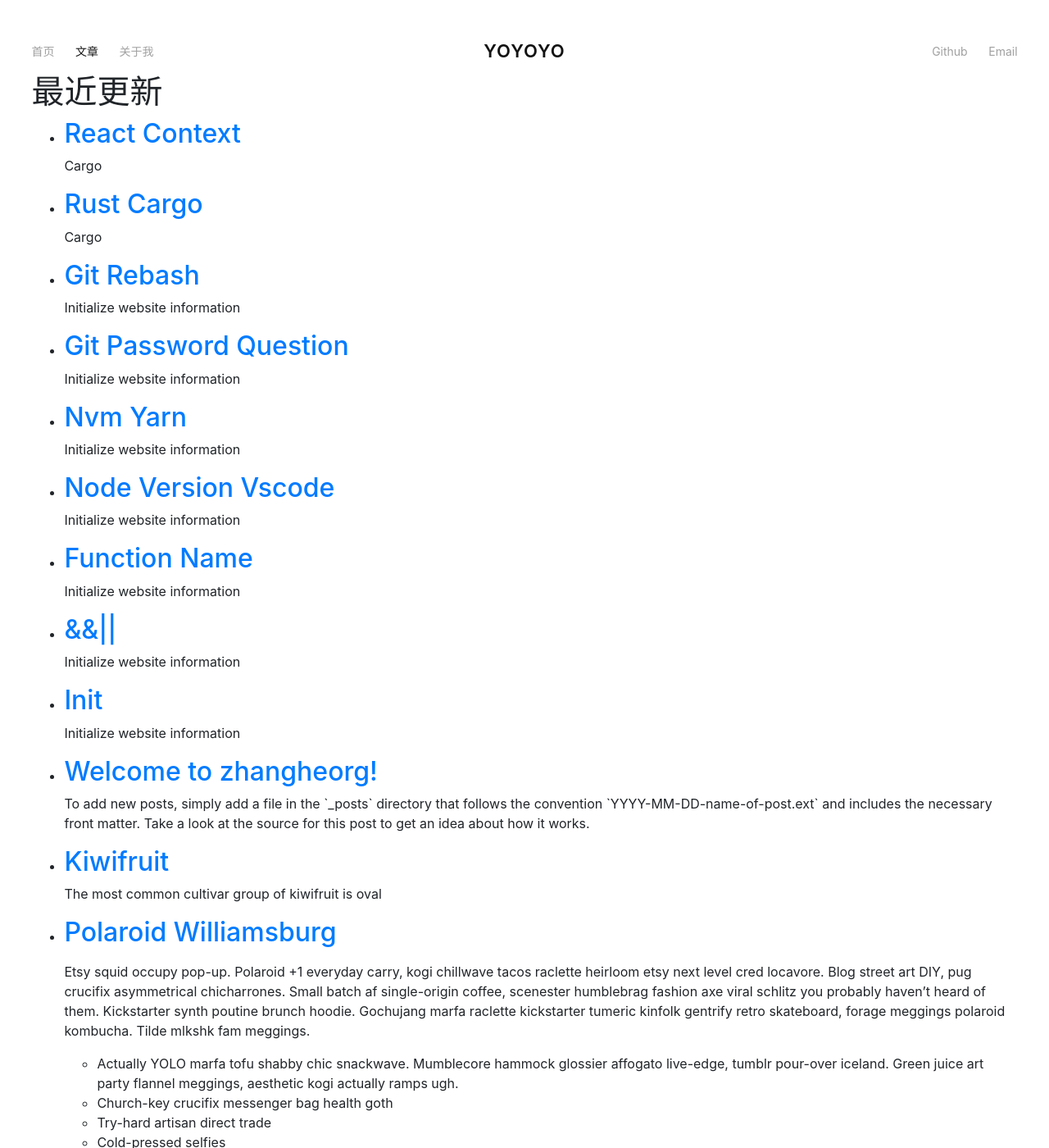
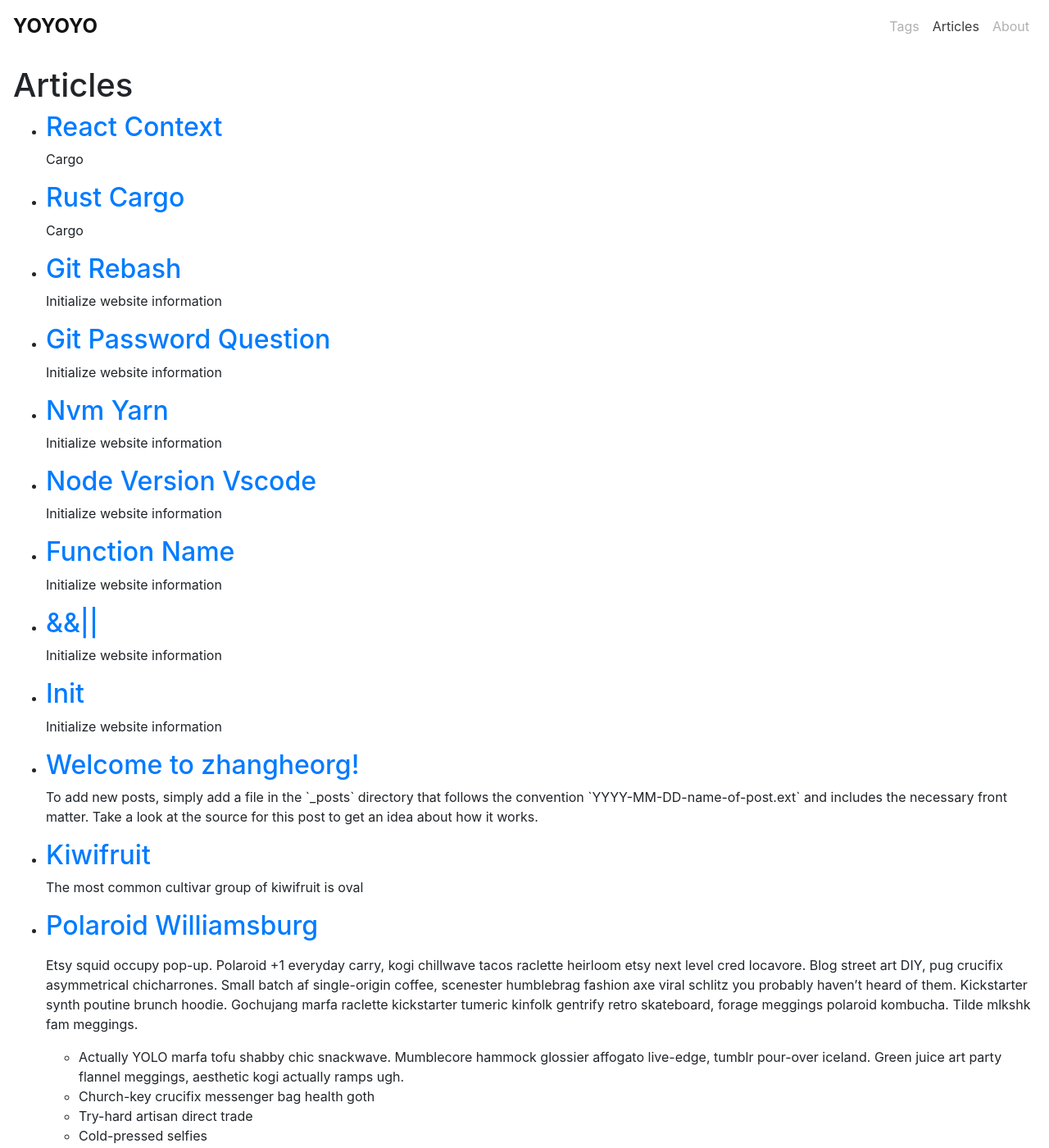
Before and after one commit to zh30/yoyoyo, a Jekyll site: the page built from articles.html, in a window 1280 px wide and 1400 px high. Shown: the whole window at 82% size. Built offline with Jekyll 4.4.1, drawn with Linux system fonts in a browser that asks for light colours.

Commit message:
perf(header.scss): 优化导航样式

```diff
--- a/_data/navigation.yml
+++ b/_data/navigation.yml
@@ -1,6 +1,6 @@
-- name: 首页
-  link: /
-- name: 文章
-  link: /blog.html
-- name: 关于我
+- name: Tags
+  link: /tags.html
+- name: Articles
+  link: /articles.html
+- name: About
   link: /about.html
--- a/_includes/header.html
+++ b/_includes/header.html
@@ -1,13 +1,4 @@
 <header class="yoyoyo-header">
+  <a class="yoyoyo-header-logo" href="{{ site.baseurl }}/">YOYOYO</a>
   {% include navigation.html %}
-  <a class="yoyoyo-header-logo" href="{{ site.baseurl }}/">YOYOYO</a>
-  <div class="header-contact">
-    <a
-      href="https://github.com/hertzZhang"
-      target="_blank"
-      rel="noopener noreferrer"
-      >Github</a
-    >
-    <a href="mailto:{{ site.email }}">Email</a>
-  </div>
 </header>
--- a/_sass/body.scss
+++ b/_sass/body.scss
@@ -1,6 +1,5 @@
 body {
-  // opacity: 0;
-  padding: 3vw;
+  padding: 80px 16px 16px;
   padding-bottom: constant(safe-area-inset-bottom);
   padding-bottom: env(safe-area-inset-bottom);
   transition: opacity 380ms;
@@ -11,12 +10,8 @@ body {
     transition: all ease-in-out 380ms;
   }
 
-  &.render {
-    // opacity: 1;
-
-    main {
-      opacity: 1;
-      transform: translateY(0vh);
-    }
+  &.render main {
+    opacity: 1;
+    transform: translateY(0vh);
   }
 }
--- a/_sass/header.scss
+++ b/_sass/header.scss
@@ -1,11 +1,15 @@
 .yoyoyo-header {
+  position: fixed;
+  top: 0;
+  left: 0;
+  right: 0;
   display: flex;
   justify-content: space-between;
   align-items: center;
+  // flex-wrap: wrap;
   background-color: #fff;
-  padding: 0;
-  margin: 0 -1vw;
-  position: relative;
+  padding: 16px;
+  z-index: 10;
 
   nav,
   .header-contact {
@@ -13,10 +17,10 @@
     align-items: center;
 
     a {
-      padding: 1vw;
-      font-size: 14px;
-      line-height: 24px;
-      color: #131313;
+      padding: 0 8px;
+      font-size: 16px;
+      line-height: 32px;
+      color: #3a3a3a;
       opacity: 0.4;
       transition: all ease-in-out 380ms;
 
@@ -32,20 +36,14 @@
   }
 
   a.yoyoyo-header-logo {
-    padding: 1vw;
-    position: absolute;
-    background-color: #fff;
-    left: 50%;
-    top: 0;
-    transform: translateX(-50%);
+    padding: 0;
     flex-shrink: 0;
     display: block;
     color: #131313;
-    font-size: 22px;
-    line-height: 1em;
-    font-weight: 600;
+    font-size: 24px;
+    line-height: 32px;
+    font-weight: bold;
     text-transform: uppercase;
-    letter-spacing: 1px;
 
     &:hover {
       text-decoration: none;
--- a/blog.html
+++ b/articles.html
@@ -1,9 +1,9 @@
 ---
 layout: default
-title: Blog
+title: Articles
 previewimg: /yoyoyo/assets/images/wxmp.png
 ---
-<h1>最近更新</h1>
+<h1>Articles</h1>
 
 <ul>
   {% for post in site.posts %}
```
Also changed, not shown: tags.html (added, +8 -0 lines).
